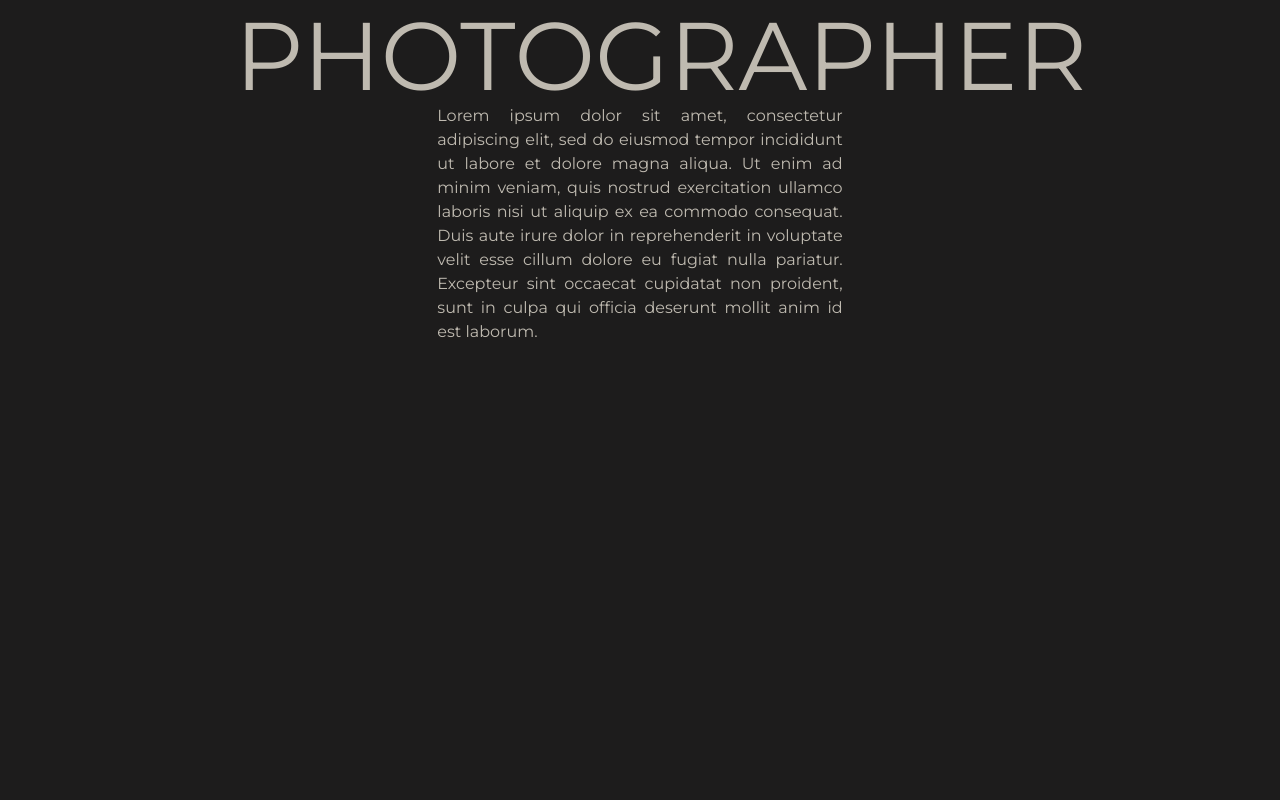
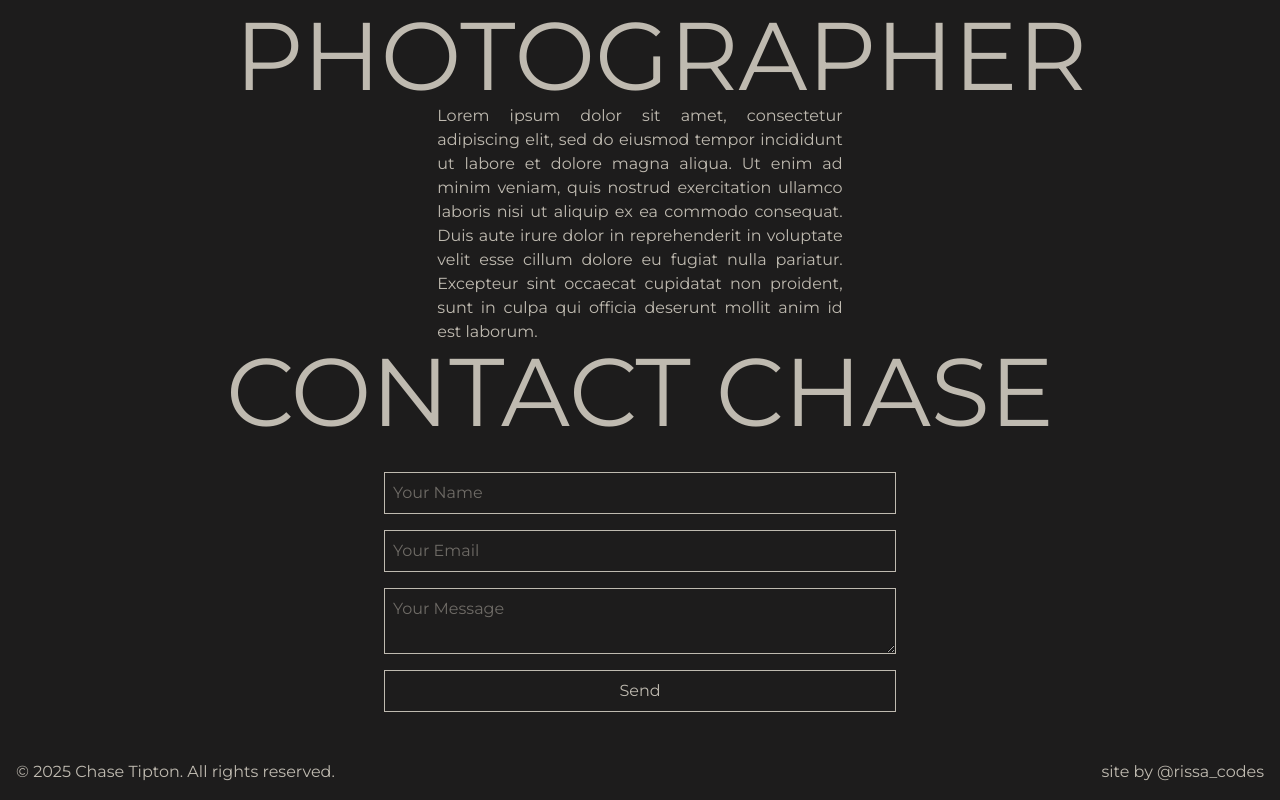
Before and after one commit to msrissaxox/ChaseTipton, a Next.js app in the folder my-nextjs-app/: page / in a window 1280 px wide. Shown: the part 527-1327 px from the top of the page. Before the commit the page ends 871 px from the top, so only its background shows below. Built offline with nearby package versions, Linux system fonts and the light colour scheme.

Commit message:
added footer

```diff
--- a/my-nextjs-app/app/page.js
+++ b/my-nextjs-app/app/page.js
@@ -1,12 +1,16 @@
 import Nav from "@/components/Nav";
 import Carousel from "@/components/Carousel";
 import Hero from "@/components/Hero";
+import Contact from "@/components/Contact";
+import Footer from "@/components/Footer";
 export default function Home() {
   return (
     <div>
       <Nav />
       <Carousel />
       <Hero />
+      <Contact />
+      <Footer />
     </div>
   );
 }
--- /dev/null
+++ b/my-nextjs-app/components/Contact.js
@@ -0,0 +1,15 @@
+import React from "react";
+
+export default function Contact(){
+    return(
+        <div>
+        <div className="text-8xl text-center">CONTACT CHASE</div>
+        <form className="flex flex-col text-center w-2/5 mx-auto space-y-4 my-8">
+            <input className="border p-2" type="text" placeholder="Your Name" />
+            <input className="border p-2" type="email" placeholder="Your Email" />
+            <textarea className="border p-2" placeholder="Your Message"></textarea>
+            <button className="border p-2" type="submit">Send</button>
+        </form>
+        </div>
+    )
+}
--- a/my-nextjs-app/components/Footer.js
+++ b/my-nextjs-app/components/Footer.js
@@ -0,0 +1,10 @@
+import React from "react";
+
+export default function Footer() {
+    return (
+        <div className="flex justify-between items-center w-full text-center p-4">
+            <div>&copy; {new Date().getFullYear()} Chase Tipton. All rights reserved.</div>
+            <div>site by @rissa_codes</div>
+        </div>
+    );
+}
```
